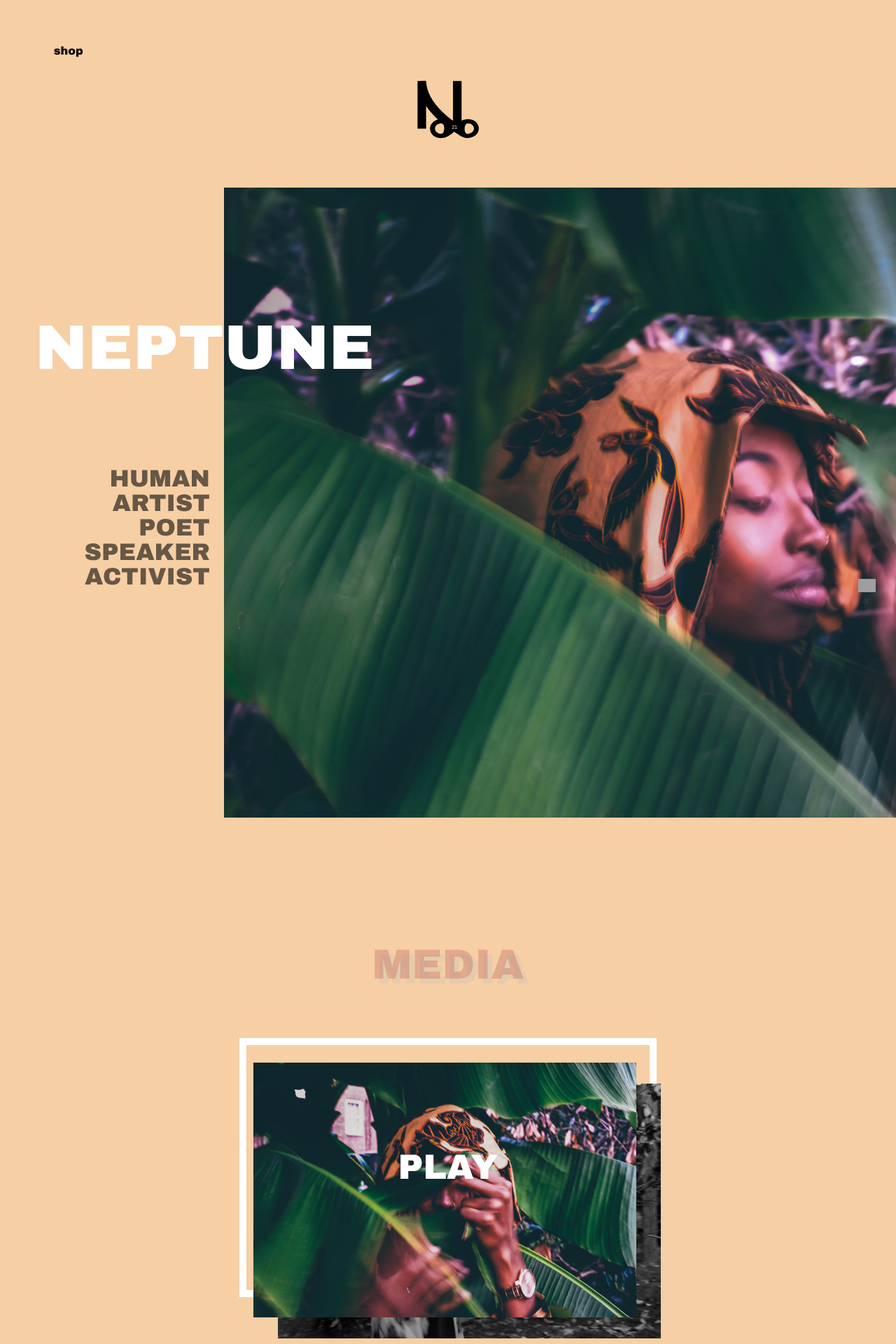
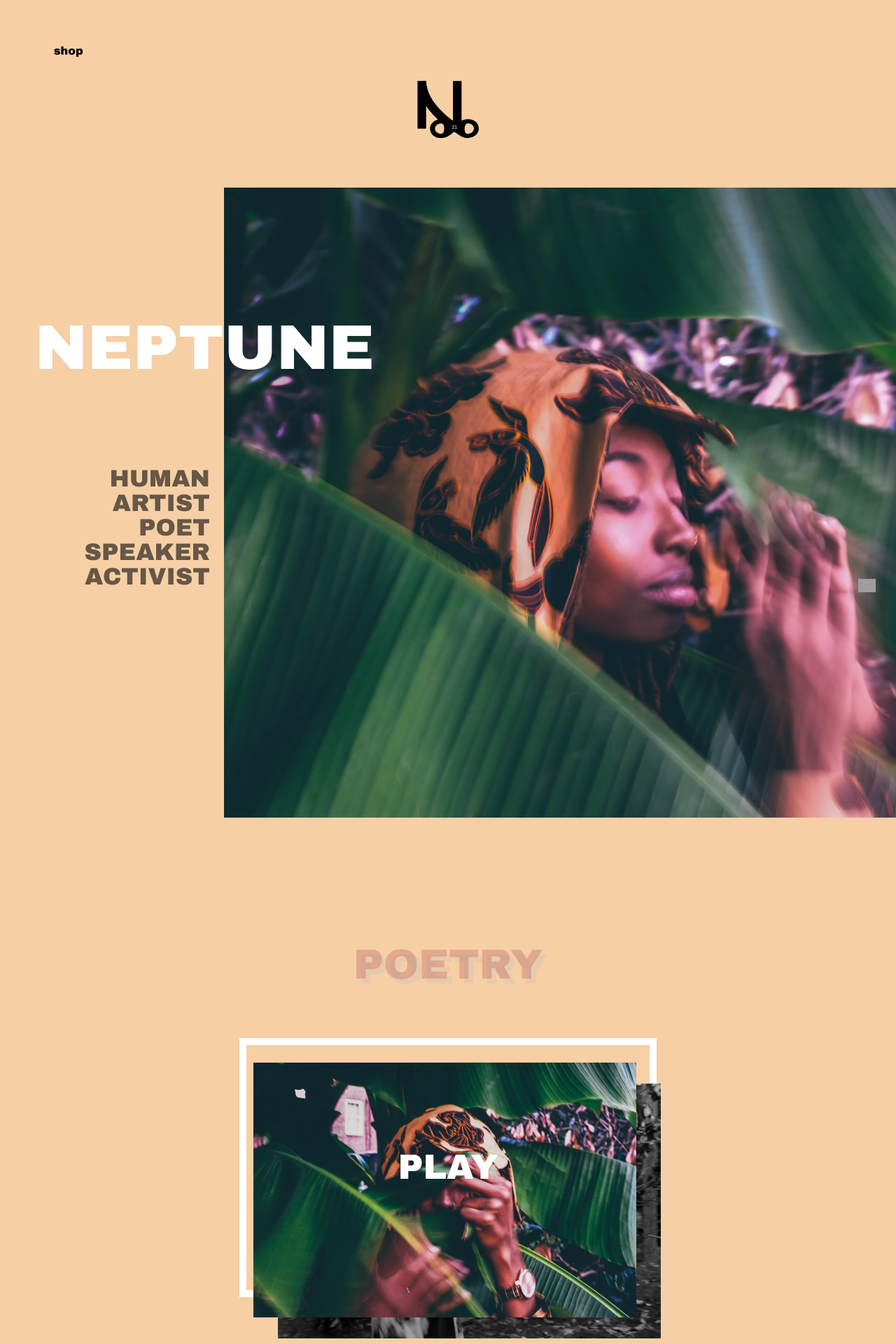
Before and after one commit to mkess-ivy/neptune-jekyll, a Jekyll site: the page built from neptune-site/index.html, in a window 1280 px wide. Shown: the top 1920 px of the page at 70% size. Built offline with Jekyll 4.4.1, drawn with Linux system fonts in a browser that asks for light colours; nearby versions of some CDN libraries; some of the changed text lies outside the part shown; grey boxes are pictures that could not be loaded.

Commit message:
Adjusted elements to center better, changed some content

```diff
--- a/neptune-site/_data/upcoming-shows.csv
+++ b/neptune-site/_data/upcoming-shows.csv
@@ -1,4 +1,4 @@
 place,date,location,link
-Xavier University,1/18,Cincinnati Ohio,http://www.google.com
-The Drunken Resort,1/29,Detroit MI,http://www.google.com
-The Drunken Resort,1/30,Grand Rapids MI,http://www.google.com
+Xavier University,1/18,Cincinnati Ohio,http://www.xavier.edu/diversity-inclusion/HeritageMLK-Week.cfm
+The Drunken Retort,1/29,Detroit MI,https://www.facebook.com/TheDrunkenRetortDET/
+The Drunken Retort,1/30,Grand Rapids MI,https://www.facebook.com/TheDrunkenRetortDET/
--- a/neptune-site/_sass/_neptune-theme.scss
+++ b/neptune-site/_sass/_neptune-theme.scss
@@ -199,7 +199,7 @@
 	@include small {
 		/*background: url('/img/neptune-hero_v2.jpg');*/
 		background: url('/img/neptune-set-1.jpg');
-		background-position: center center;
+		background-position: top right;
 		background-size: cover;
 	}
 }
@@ -259,7 +259,7 @@
 	text-align: center;
 	text-transform: uppercase;
 	z-index: 500;
-	max-width: 50%;
+	max-width: 100%;
 	/*@include medium {
 		margin-top: 10vh;
 	}
@@ -278,9 +278,12 @@
 }
 .primary-img {
 	position: absolute;
-	top: 35px;
+	top: 10px;
 	z-index: 100;
 	left: 0;
+	@include mobile {
+		top: 30px;
+	}
 	@include laptop {
 		left: 10px;
 		top: 25px;
@@ -290,8 +293,11 @@
 .shadow-img {
 	position: absolute;
 	left: 20px;
-	top: 60px;
+	top: 30px;
 	z-index: 1;
+	@include mobile {
+		top: 50px;
+	}
 	@include laptop {
 		left: 45px;
 		top: 55px;
--- a/neptune-site/index.html
+++ b/neptune-site/index.html
@@ -23,7 +23,7 @@
 
 	<!-- Video + Music -->
 	<section class="fullwidth clearfix" id="music">
-		<h2 class="section-heading">media</h2>
+		<h2 class="section-heading">poetry</h2>
 		<div class="video-wrapper">
 			<a href="https://www.facebook.com/neptunethepoet/videos/vb.621616605/10153318037766606/?type=2&theater" target="_blank"><!-- Video Link -->
 				<img data-src="/img/neptune-set-2.jpg" src="/img/ripple.gif" class="primary-img"  />
```
